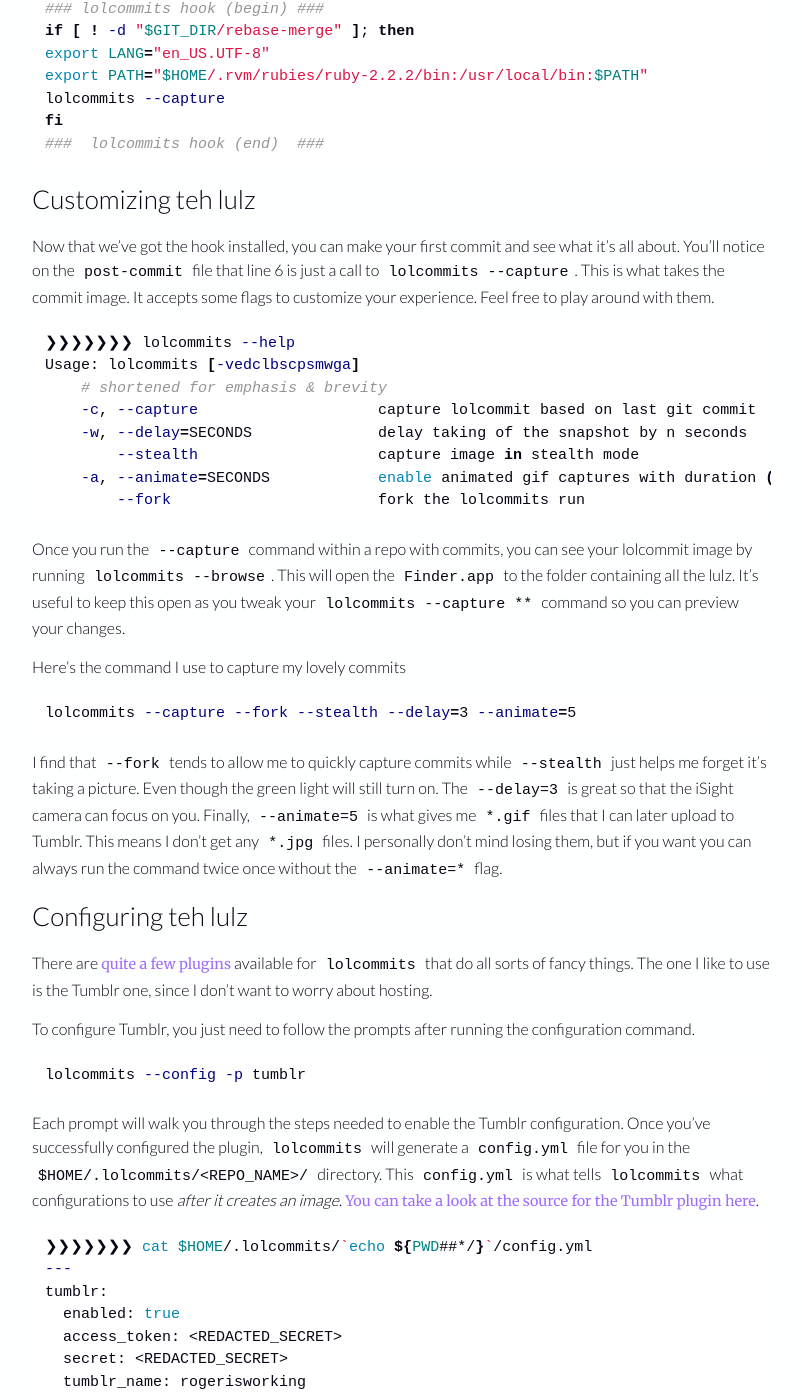
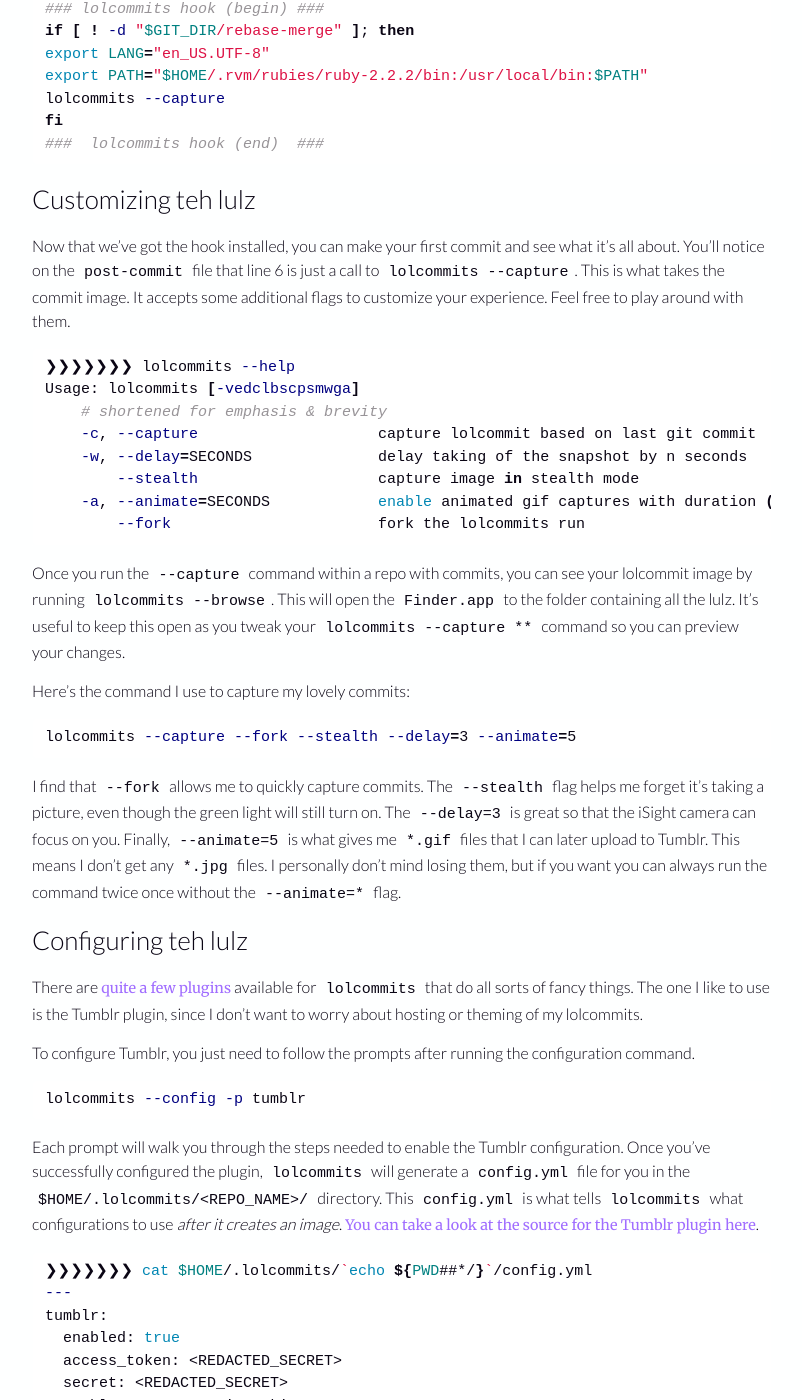
Before and after one commit to rogeruiz/write, a Jekyll site: the page built from dress-code/_posts/2016-05-28-setting-up-lolcommits.markdown, in a window 1280 px wide and 1400 px high, scrolled down 1399 px. Shown: the whole window, without its empty margins (238-1040 px from the left). Built offline with Jekyll 4.4.1, drawn with Linux system fonts in a browser that asks for light colours; some of the changed text lies outside the part shown.

Commit message:
Update various bits before publishing

```diff
--- a/dress-code/_posts/2016-05-28-setting-up-lolcommits.markdown
+++ b/dress-code/_posts/2016-05-28-setting-up-lolcommits.markdown
@@ -80,8 +80,9 @@ fi
 
 Now that we've got the hook installed, you can make your first commit and see
 what it's all about. You'll notice on the `post-commit` file that line 6 is just
-a call to `lolcommits --capture`. This is what takes the commit image. It accepts
-some flags to customize your experience. Feel free to play around with them.
+a call to `lolcommits --capture`. This is what takes the commit image. It
+accepts some additional flags to customize your experience. Feel free to play
+around with them.
 
 {% highlight shell %}
 ❯❯❯❯❯❯❯ lolcommits --help
@@ -100,25 +101,25 @@ your lolcommit image by running `lolcommits --browse`. This will open the
 open as you tweak your `lolcommits --capture **` command so you can preview your
 changes.
 
-Here's the command I use to capture my lovely commits
+Here's the command I use to capture my lovely commits:
 
 {% highlight shell %}
 lolcommits --capture --fork --stealth --delay=3 --animate=5
 {% endhighlight %}
 
-I find that `--fork` tends to allow me to quickly capture commits while
-`--stealth` just helps me forget it's taking a picture. Even though the green
-light will still turn on. The `--delay=3` is great so that the iSight camera can
-focus on you. Finally, `--animate=5` is what gives me `*.gif` files that I can
-later upload to Tumblr. This means I don't get any `*.jpg` files. I personally
-don't mind losing them, but if you want you can always run the command twice
-once without the `--animate=*` flag.
+I find that `--fork` allows me to quickly capture commits. The `--stealth` flag
+helps me forget it's taking a picture, even though the green light will still
+turn on. The `--delay=3` is great so that the iSight camera can focus on you.
+Finally, `--animate=5` is what gives me `*.gif` files that I can later upload to
+Tumblr. This means I don't get any `*.jpg` files. I personally don't mind losing
+them, but if you want you can always run the command twice once without the
+`--animate=*` flag.
 
 ### Configuring teh lulz
 
 There are [quite a few plugins][lol-plugins] available for `lolcommits` that do
-all sorts of fancy things. The one I like to use is the Tumblr one, since I
-don't want to worry about hosting.
+all sorts of fancy things. The one I like to use is the Tumblr plugin, since I
+don't want to worry about hosting or theming of my lolcommits.
 
 To configure Tumblr, you just need to follow the prompts after running the
 configuration command.
@@ -186,12 +187,17 @@ This will insure that `git init` and `git clone` copies over the `post-commit`
 file into the repositories `.git/hooks/` directory. Now every repository you
 clone or create on your machine will have `lolcommits` enabled by default.
 
+> Fun Fact: This is a feature of `git` and not `lolcommits` so you can
+> use it for any other git-hook templates you'd like to copy over into new
+> repositories.
+
 #### Synchronizing your `config.yml` files
 
 Once you've created a `config.yml` file that automatically uploads things to
 Tumblr, you need to make sure copy that file over to each directory within
 `$HOME/.lolcommits/`. I keep my base `conifg.yml` at the root-level of the
-`$HOME/.lolcommits/` directory and copy it over using the following command.
+`$HOME/.lolcommits/` directory and copy it over using the following command
+whenever I'm working with a new repository on my machines.
 
 {% highlight shell %}
 cp -v $HOME/.lolcommits/config.yml $HOME/.lolcommits/`echo "${PWD##*/}"`/config.yml
```
